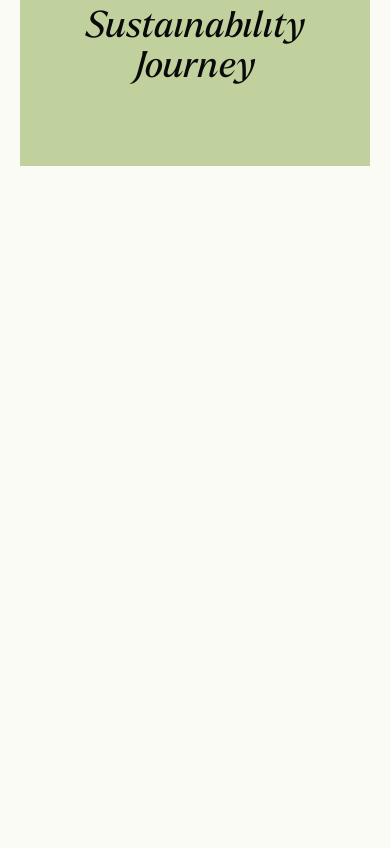
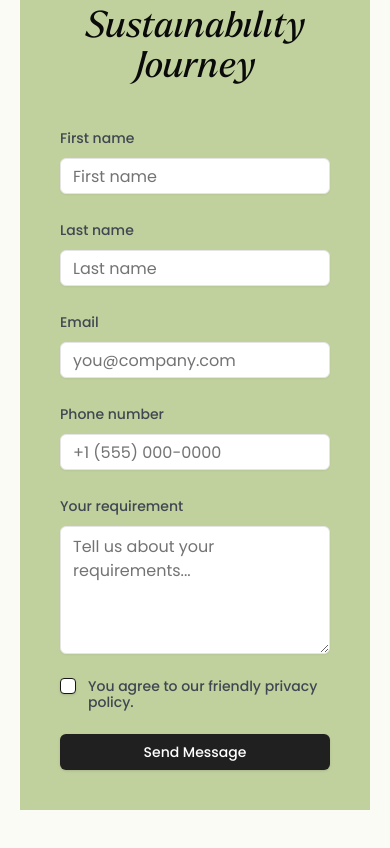
Before and after one commit to exionstech/sap-studio-frontend, a Next.js app: page / in a window 390 px wide. Shown: the part 7908-8756 px from the top of the page. Before the commit the page ends 8122 px from the top, so only its background shows below. Built offline with nearby package versions, Linux system fonts and the light colour scheme.

Commit message:
add ContactForm component; integrate into ContactUs section; update package.json

```diff
--- a/package.json
+++ b/package.json
@@ -51,6 +51,7 @@
     "react-day-picker": "8.10.1",
     "react-dom": "^18",
     "react-hook-form": "^7.54.2",
+    "react-phone-number-input": "^3.4.11",
     "react-resizable-panels": "^2.1.7",
     "recharts": "^2.15.1",
     "sonner": "^1.7.4",
--- /dev/null
+++ b/src/app/(landing)/_components/contact-us-form.tsx
@@ -0,0 +1,181 @@
+"use client";
+
+import { z } from "zod";
+import React from "react";
+import { useForm } from "react-hook-form";
+import { zodResolver } from "@hookform/resolvers/zod";
+import {
+  Form,
+  FormControl,
+  FormField,
+  FormItem,
+  FormLabel,
+  FormMessage,
+} from "@/components/ui/form";
+import { Input } from "@/components/ui/input";
+import { Textarea } from "@/components/ui/textarea";
+import { Button } from "@/components/ui/button";
+import { Checkbox } from "@/components/ui/checkbox";
+
+const contactFormSchema = z.object({
+  firstName: z.string().min(1, "First name is required"),
+  lastName: z.string().min(1, "Last name is required"),
+  email: z.string().min(1, "Email is required").email("Invalid email address"),
+  phone: z.string().min(1, "Phone number is required"),
+  requirement: z.string().optional(),
+  privacyPolicy: z.boolean().refine((val) => val === true, {
+    message: "You must agree to the privacy policy",
+  }),
+});
+
+export type ContactFormValues = z.infer<typeof contactFormSchema>;
+
+const ContactForm = () => {
+  const form = useForm<ContactFormValues>({
+    resolver: zodResolver(contactFormSchema),
+    defaultValues: {
+      firstName: "",
+      lastName: "",
+      email: "",
+      phone: "",
+      requirement: "",
+      privacyPolicy: false,
+    },
+  });
+
+  const onSubmit = (data: ContactFormValues) => {
+    console.log("Form submitted:", data);
+    // Handle form submission here
+  };
+
+  return (
+    <Form {...form}>
+      <form onSubmit={form.handleSubmit(onSubmit)} className="space-y-6">
+        <div className="grid grid-cols-1 md:grid-cols-2 gap-6">
+          <FormField
+            control={form.control}
+            name="firstName"
+            render={({ field }) => (
+              <FormItem>
+                <FormLabel className="text-[#414651]">First name</FormLabel>
+                <FormControl>
+                  <Input
+                    className="bg-white"
+                    placeholder="First name"
+                    {...field}
+                  />
+                </FormControl>
+                <FormMessage />
+              </FormItem>
+            )}
+          />
+
+          <FormField
+            control={form.control}
+            name="lastName"
+            render={({ field }) => (
+              <FormItem>
+                <FormLabel className="text-[#414651]">Last name</FormLabel>
+                <FormControl>
+                  <Input
+                    className="bg-white"
+                    placeholder="Last name"
+                    {...field}
+                  />
+                </FormControl>
+                <FormMessage />
+              </FormItem>
+            )}
+          />
+        </div>
+
+        <FormField
+          control={form.control}
+          name="email"
+          render={({ field }) => (
+            <FormItem>
+              <FormLabel className="text-[#414651]">Email</FormLabel>
+              <FormControl>
+                <Input
+                  className="bg-white"
+                  placeholder="you@company.com"
+                  type="email"
+                  {...field}
+                />
+              </FormControl>
+              <FormMessage />
+            </FormItem>
+          )}
+        />
+
+        <FormField
+          control={form.control}
+          name="phone"
+          render={({ field }) => (
+            <FormItem>
+              <FormLabel className="text-[#414651]">Phone number</FormLabel>
+              <FormControl>
+                <Input
+                  className="bg-white"
+                  placeholder="+1 (555) 000-0000"
+                  type="tel"
+                  {...field}
+                />
+              </FormControl>
+              <FormMessage />
+            </FormItem>
+          )}
+        />
+
+        <FormField
+          control={form.control}
+          name="requirement"
+          render={({ field }) => (
+            <FormItem>
+              <FormLabel className="text-[#414651]">Your requirement</FormLabel>
+              <FormControl>
+                <Textarea
+                  placeholder="Tell us about your requirements..."
+                  className="min-h-32 bg-white"
+                  {...field}
+                />
+              </FormControl>
+              <FormMessage />
+            </FormItem>
+          )}
+        />
+
+        <FormField
+          control={form.control}
+          name="privacyPolicy"
+          render={({ field }) => (
+            <FormItem className="flex flex-row items-start space-x-3 space-y-0">
+              <FormControl>
+                <Checkbox
+                  className="bg-white"
+                  checked={field.value}
+                  onCheckedChange={field.onChange}
+                />
+              </FormControl>
+              <div className="space-y-1 leading-none">
+                <FormLabel className="text-[#414651]">
+                  You agree to our friendly privacy policy.
+                </FormLabel>
+                <FormMessage />
+              </div>
+            </FormItem>
+          )}
+        />
+
+        <Button
+          type="submit"
+          className="w-full bg-green6 text-white hover:bg-green6/80"
+        >
+          Send Message
+        </Button>
+      </form>
+    </Form>
+  );
+};
+
+export default ContactForm;
--- a/src/app/(landing)/_components/contact-us.tsx
+++ b/src/app/(landing)/_components/contact-us.tsx
@@ -1,5 +1,6 @@
 import HeadingText from '@/components/shared/heading-text'
 import React from 'react'
+import ContactForm from './contact-us-form'
 
 const ContactUs = () => {
   return (
@@ -7,7 +8,7 @@ const ContactUs = () => {
         <div className="bg-green2 p-10 flex flex-col gap-10">
                 <HeadingText section={'CONTACT US'} heading={'Let’s Start Your Sustainability Journey'}/>
                 <div className="w-full">
-                        {/* form here */}
+                        <ContactForm/>
                 </div>
         </div>
     </section>
```
Also changed, not shown: 1 other file (tests, documents, lock files or other folders).
